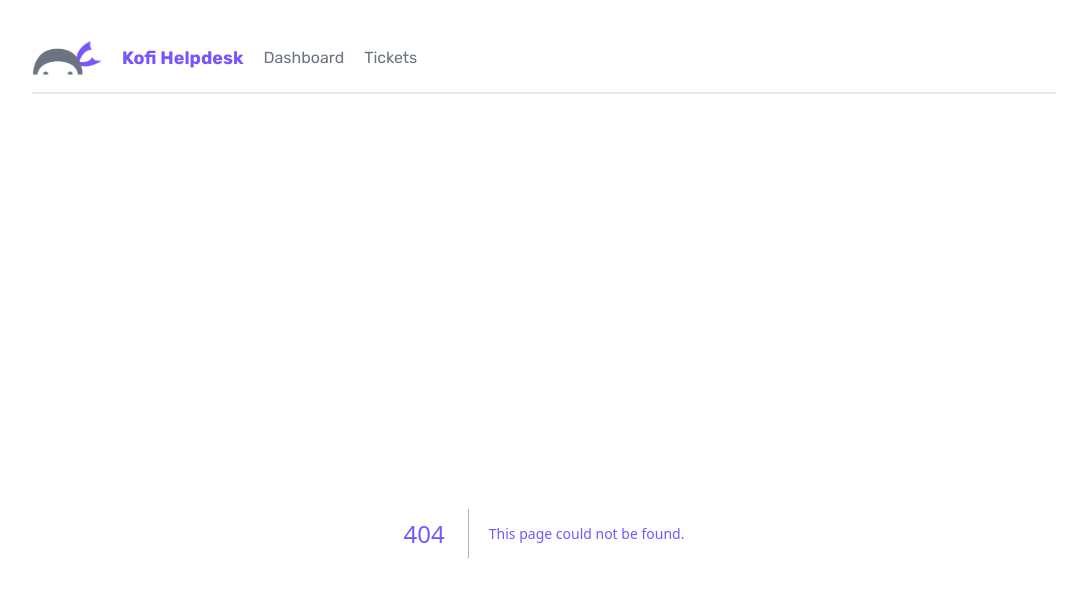
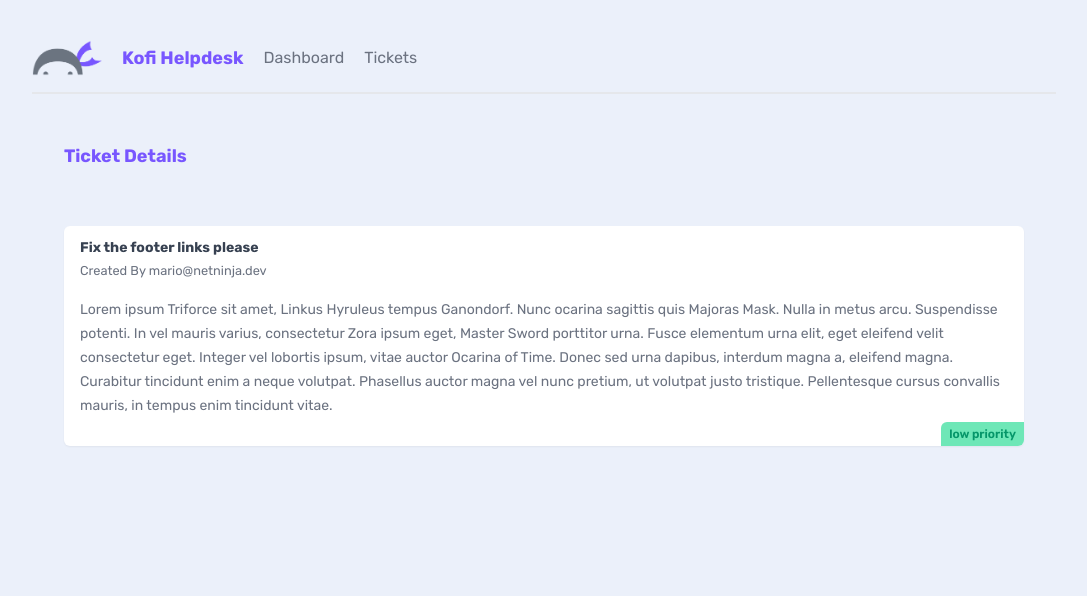
Before and after one commit to Kofi-adei/nextjs-course-helpdesk, a Next.js app: page /tickets/1 in a window 1280 px wide. Before the commit this address had no page. Shown: the top 596 px of the page, without its empty margins (96-1183 px from the left). Built offline with nearby package versions, Linux system fonts and the light colour scheme; data requests are answered from the project's data file.

Commit message:
Add individual ticket pages using the concept of dynamic segments.

```diff
--- a/app/tickets/TicketsList.jsx
+++ b/app/tickets/TicketsList.jsx
@@ -1,3 +1,5 @@
+import Link from "next/link";
+
 const getTickets = async () => {
     const res = await fetch('http://localhost:4000/tickets', {
         next: {
@@ -13,11 +15,13 @@
         <>
             {tickets.map((ticket) => (
                 <div key={ticket.id} className='card my-5'>
-                    <h3>{ticket.title}</h3>
-                    <p>{ticket.body.slice(0, 200)}...</p>
-                    <div className={`pill ${ticket.priority}`}>
-                        {ticket.priority} priority
-                    </div>
+                    <Link href={`/tickets/${ticket.id}`} passHref>
+                        <h3>{ticket.title}</h3>
+                        <p>{ticket.body.slice(0, 200)}...</p>
+                        <div className={`pill ${ticket.priority}`}>
+                            {ticket.priority} priority
+                        </div>
+                    </Link>
                 </div>
             ))}
             {tickets.length === 0 && (
--- /dev/null
+++ b/app/tickets/[id]/page.jsx
@@ -0,0 +1,33 @@
+
+const getTicket = async (id) => {
+    const res = await fetch(`http://localhost:4000/tickets/${id}`, {
+        next: { revalidate: 60 }
+    });
+
+    if (!res.ok) {
+        throw new Error(`Failed to fetch tickets with id ${id}`);
+    }
+    return res.json();
+}
+
+const TicketDetail = async ({ params }) => {
+    const { id } = await params;
+    const ticket = await getTicket(id);
+    return (
+        <main>
+            <nav>
+                <h2>Ticket Details</h2>
+            </nav>
+            <div className='card'>
+                <h3>{ticket.title}</h3>
+                <small>Created By {ticket.user_email}</small>
+                <p>{ticket.body}</p>
+                <div className={`pill ${ticket.priority}`}>
+                    {ticket.priority} priority
+                </div>
+            </div>
+        </main>
+    );
+};
+
+export default TicketDetail;
--- a/app/tickets/page.jsx
+++ b/app/tickets/page.jsx
@@ -1,6 +1,6 @@
 import TicketsList from "@/app/tickets/TicketsList";
 
-const News = () => {
+const Tickets = () => {
     return (
         <main>
             <nav>
@@ -15,4 +15,4 @@
     );
 };
 
-export default News;
+export default Tickets;
```
